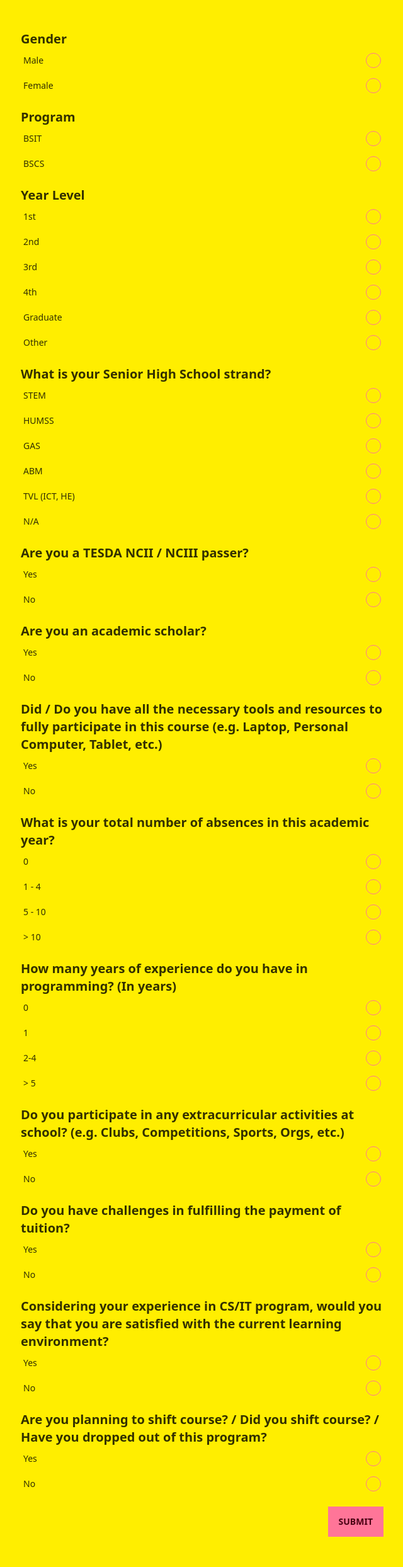
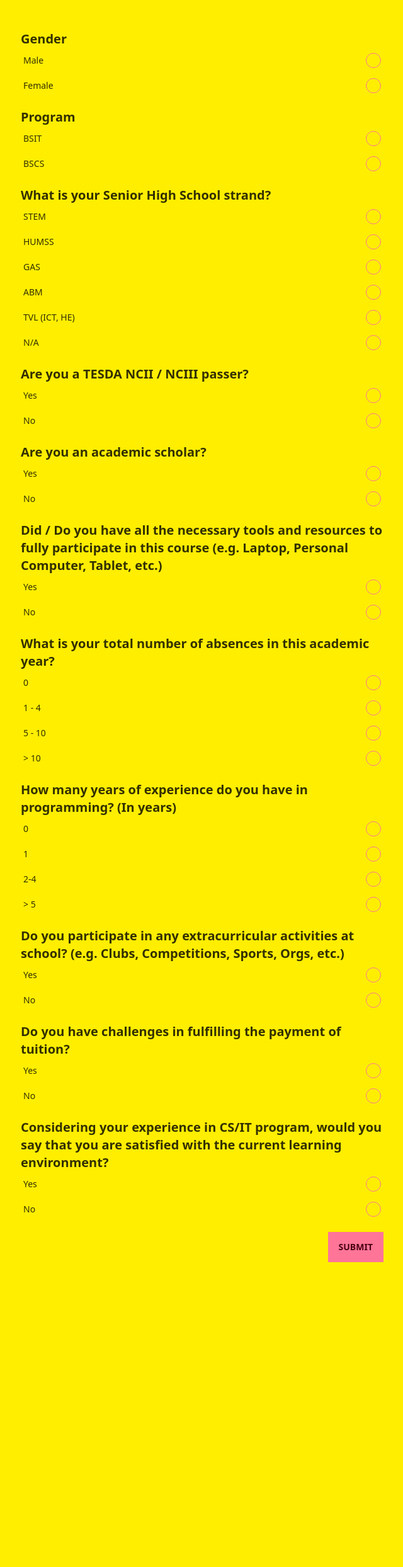
Before and after one commit to comskie/datamining, a Flask app: page / in a window 1280 px wide. Shown: the whole page at 63% size, without its empty margins (319-959 px from the left). After the commit the page ends 2004 px from the top, so only its background shows below. Run offline with Flask 2, Linux system fonts and the light colour scheme; style sheets or scripts are compiled from the project's sources; parts of the project's set-up code (start-up, migrations or seed data) failed here and were passed over.

Commit message:
Update index.html

```diff
--- a/templates/index.html
+++ b/templates/index.html
@@ -9,11 +9,11 @@
             <div class="form-control">
                 <label class="label cursor-pointer">
                     <span class="label-text">Male</span>
-                    <input type="radio" name="gender" class="radio radio-primary" value="male" />
+                    <input type="radio" name="gender" class="radio radio-primary" value="Male" />
                 </label>
                 <label class="label cursor-pointer">
                     <span class="label-text">Female</span>
-                    <input type="radio" name="gender" class="radio radio-primary" value="female" />
+                    <input type="radio" name="gender" class="radio radio-primary" value="Female" />
                 </label>
             </div>
         </div>
@@ -31,60 +31,31 @@
             </div>
         </div>
         <div class="mt-4 form-control">
-            <span class="font-bold text-xl">Year Level</span>
-            <div class="form-control">
-                <label class="label cursor-pointer">
-                    <span class="label-text">1st</span>
-                    <input type="radio" name="year_level" class="radio radio-primary" value="1st" />
-                </label>
-                <label class="label cursor-pointer">
-                    <span class="label-text">2nd</span>
-                    <input type="radio" name="year_level" class="radio radio-primary" value="2nd" />
-                </label>
-                <label class="label cursor-pointer">
-                    <span class="label-text">3rd</span>
-                    <input type="radio" name="year_level" class="radio radio-primary" value="3rd" />
-                </label>
-                <label class="label cursor-pointer">
-                    <span class="label-text">4th</span>
-                    <input type="radio" name="year_level" class="radio radio-primary" value="4th" />
-                </label>
-                <label class="label cursor-pointer">
-                    <span class="label-text">Graduate</span>
-                    <input type="radio" name="year_level" class="radio radio-primary" value="graduate" />
-                </label>
-                <label class="label cursor-pointer">
-                    <span class="label-text">Other</span>
-                    <input type="radio" name="year_level" class="radio radio-primary" value="other" />
-                </label>
-            </div>
-        </div>
-        <div class="mt-4 form-control">
             <span class="font-bold text-xl">What is your Senior High School strand?</span>
             <div class="form-control">
                 <label class="label cursor-pointer">
                     <span class="label-text">STEM</span>
-                    <input type="radio" name="shs_strand" class="radio radio-primary" value="stem" />
+                    <input type="radio" name="strand" class="radio radio-primary" value="STEM" />
                 </label>
                 <label class="label cursor-pointer">
                     <span class="label-text">HUMSS</span>
-                    <input type="radio" name="shs_strand" class="radio radio-primary" value="humss" />
+                    <input type="radio" name="strand" class="radio radio-primary" value="HUMSS" />
                 </label>
                 <label class="label cursor-pointer">
                     <span class="label-text">GAS</span>
-                    <input type="radio" name="shs_strand" class="radio radio-primary" value="gas" />
+                    <input type="radio" name="strand" class="radio radio-primary" value="GAS" />
                 </label>
                 <label class="label cursor-pointer">
                     <span class="label-text">ABM</span>
-                    <input type="radio" name="shs_strand" class="radio radio-primary" value="abm" />
+                    <input type="radio" name="strand" class="radio radio-primary" value="ABM" />
                 </label>
                 <label class="label cursor-pointer">
                     <span class="label-text"> TVL (ICT, HE) </span>
-                    <input type="radio" name="shs_strand" class="radio radio-primary" value="tvl" />
+                    <input type="radio" name="strand" class="radio radio-primary" value="TVL" />
                 </label>
                 <label class="label cursor-pointer">
                     <span class="label-text">N/A</span>
-                    <input type="radio" name="shs_strand" class="radio radio-primary" value="n/a" />
+                    <input type="radio" name="strand" class="radio radio-primary" value="N/A" />
                 </label>
             </div>
         </div>
@@ -93,11 +64,11 @@
             <div class="form-control">
                 <label class="label cursor-pointer">
                     <span class="label-text">Yes</span>
-                    <input type="radio" name="is_nc2_passer" class="radio radio-primary" value="yes" />
+                    <input type="radio" name="tesda" class="radio radio-primary" value="yes" />
                 </label>
                 <label class="label cursor-pointer">
                     <span class="label-text">No</span>
-                    <input type="radio" name="is_nc2_passer" class="radio radio-primary" value="no" />
+                    <input type="radio" name="tesda" class="radio radio-primary" value="no" />
                 </label>
             </div>
         </div>
@@ -106,11 +77,11 @@
             <div class="form-control">
                 <label class="label cursor-pointer">
                     <span class="label-text">Yes</span>
-                    <input type="radio" name="is_academic_scholar" class="radio radio-primary" value="yes" />
+                    <input type="radio" name="scholar" class="radio radio-primary" value="yes" />
                 </label>
                 <label class="label cursor-pointer">
                     <span class="label-text">No</span>
-                    <input type="radio" name="is_academic_scholar" class="radio radio-primary" value="no" />
+                    <input type="radio" name="scholar" class="radio radio-primary" value="no" />
                 </label>
             </div>
         </div>
@@ -133,19 +104,19 @@
             <div class="form-control">
                 <label class="label cursor-pointer">
                     <span class="label-text">0</span>
-                    <input type="radio" name="total_absences" class="radio radio-primary" value="0" />
+                    <input type="radio" name="absences" class="radio radio-primary" value="0" />
                 </label>
                 <label class="label cursor-pointer">
                     <span class="label-text">1 - 4</span>
-                    <input type="radio" name="total_absences" class="radio radio-primary" value="1-4" />
+                    <input type="radio" name="absences" class="radio radio-primary" value="1-4" />
                 </label>
                 <label class="label cursor-pointer">
                     <span class="label-text">5 - 10</span>
-                    <input type="radio" name="total_absences" class="radio radio-primary" value="5-10" />
+                    <input type="radio" name="absences" class="radio radio-primary" value="5-10" />
                 </label>
                 <label class="label cursor-pointer">
                     <span class="label-text">> 10</span>
-                    <input type="radio" name="total_absences" class="radio radio-primary" value=">10" />
+                    <input type="radio" name="absences" class="radio radio-primary" value=">10" />
                 </label>
             </div>
         </div>
@@ -154,19 +125,19 @@
             <div class="form-control">
                 <label class="label cursor-pointer">
                     <span class="label-text">0</span>
-                    <input type="radio" name="programming_experience" class="radio radio-primary" value="0" />
+                    <input type="radio" name="experience" class="radio radio-primary" value="0" />
                 </label>
                 <label class="label cursor-pointer">
                     <span class="label-text">1</span>
-                    <input type="radio" name="programming_experience" class="radio radio-primary" value="1" />
+                    <input type="radio" name="experience" class="radio radio-primary" value="1" />
                 </label>
                 <label class="label cursor-pointer">
                     <span class="label-text">2-4</span>
-                    <input type="radio" name="programming_experience" class="radio radio-primary" value="2-4" />
+                    <input type="radio" name="experience" class="radio radio-primary" value="2-4" />
                 </label>
                 <label class="label cursor-pointer">
                     <span class="label-text">> 5</span>
-                    <input type="radio" name="programming_experience" class="radio radio-primary" value=">5" />
+                    <input type="radio" name="experience" class="radio radio-primary" value=">5" />
                 </label>
             </div>
         </div>
@@ -176,12 +147,12 @@
             <div class="form-control">
                 <label class="label cursor-pointer">
                     <span class="label-text">Yes</span>
-                    <input type="radio" name="participates_extracurricular_activities" class="radio radio-primary"
+                    <input type="radio" name="active" class="radio radio-primary"
                         value="yes" />
                 </label>
                 <label class="label cursor-pointer">
                     <span class="label-text">No</span>
-                    <input type="radio" name="participates_extracurricular_activities" class="radio radio-primary"
+                    <input type="radio" name="active" class="radio radio-primary"
                         value="no" />
                 </label>
             </div>
@@ -191,11 +162,11 @@
             <div class="form-control">
                 <label class="label cursor-pointer">
                     <span class="label-text">Yes</span>
-                    <input type="radio" name="has_tuition_challenges" class="radio radio-primary" value="yes" />
+                    <input type="radio" name="tuition" class="radio radio-primary" value="yes" />
                 </label>
                 <label class="label cursor-pointer">
                     <span class="label-text">No</span>
-                    <input type="radio" name="has_tuition_challenges" class="radio radio-primary" value="no" />
+                    <input type="radio" name="tuition" class="radio radio-primary" value="no" />
                 </label>
             </div>
         </div>
@@ -205,34 +176,16 @@
             <div class="form-control">
                 <label class="label cursor-pointer">
                     <span class="label-text">Yes</span>
-                    <input type="radio" name="is_satisfied_with_current_learning_environment"
+                    <input type="radio" name="satisfaction"
                         class="radio radio-primary" value="yes" />
                 </label>
                 <label class="label cursor-pointer">
                     <span class="label-text">No</span>
-                    <input type="radio" name="is_satisfied_with_current_learning_environment"
+                    <input type="radio" name="satisfaction"
                         class="radio radio-primary" value="no" />
                 </label>
             </div>
         </div>
-
-        <div class="mt-4 form-control">
-            <span class="font-bold text-xl">Are you planning to shift course? / Did you shift course? / Have you dropped
-                out of this program?</span>
-            <div class="form-control">
-                <label class="label cursor-pointer">
-                    <span class="label-text">Yes</span>
-                    <input type="radio" name="shift_course"
-                        class="radio radio-primary" value="yes" />
-                </label>
-                <label class="label cursor-pointer">
-                    <span class="label-text">No</span>
-                    <input type="radio" name="shift_course"
-                        class="radio radio-primary" value="no" />
-                </label>
-            </div>
-        </div>
-
         <div class="mt-4 flex justify-end">
             <button class="btn btn-primary">Submit</button>
         </div>
```
